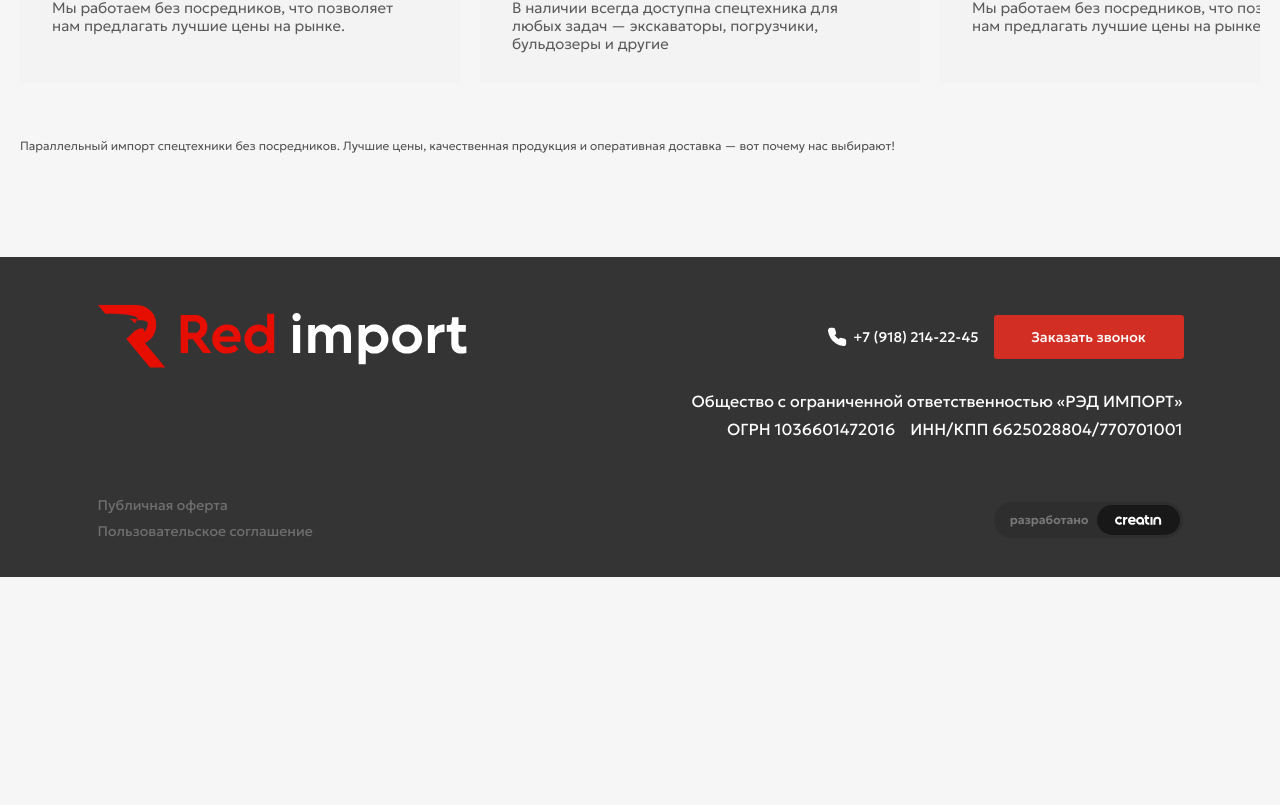
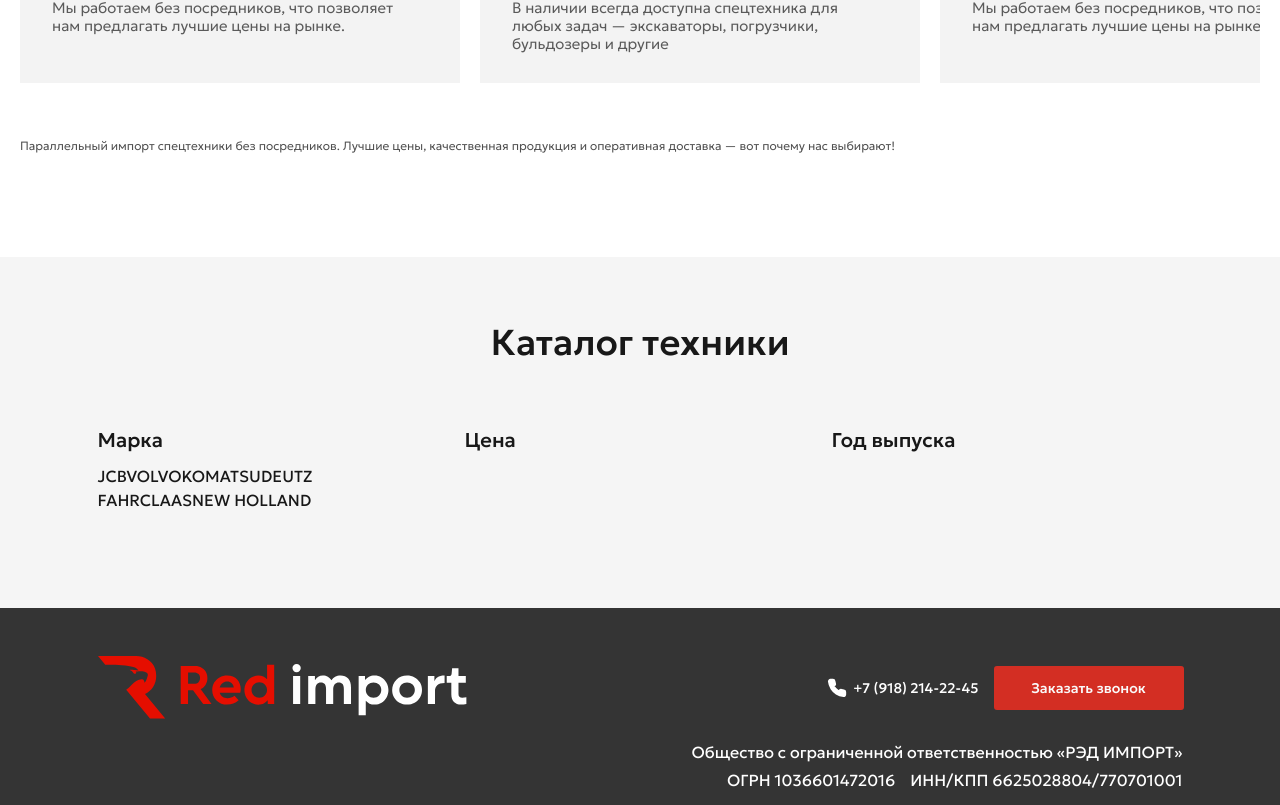
Before and after one commit to Vadim4ick/red-import, a Next.js app: page / in a window 1280 px wide. Shown: the part 1999-2804 px from the top of the page. Before the commit the page ends 2576 px from the top, so only its background shows below. Built offline with nearby package versions, Linux system fonts and the light colour scheme.

Commit message:
adding catalog

```diff
--- a/src/app/page.tsx
+++ b/src/app/page.tsx
@@ -1,4 +1,5 @@
-import { Advantages } from "@/components/Advantages/ui/Advantages";
+import { Advantages } from "@/components/Advantages";
+import { Catalog } from "@/components/Catalog";
 import { MainSection } from "@/components/MainSection";
 
 export default function Home() {
@@ -7,6 +8,8 @@
       <MainSection />
 
       <Advantages />
+
+      <Catalog />
     </>
   );
 }
--- a/src/components/Advantages/index.ts
+++ b/src/components/Advantages/index.ts
@@ -0,0 +1 @@
+export { Advantages } from "./ui/Advantages";
--- a/src/components/Advantages/ui/Advantages.tsx
+++ b/src/components/Advantages/ui/Advantages.tsx
@@ -5,9 +5,9 @@
 
 const Advantages = () => {
   return (
-    <section className="pb-[104px] pt-[88px]">
+    <section className="bg-white pb-[104px] pt-[88px]">
       <Container className="ml-auto mr-0 max-w-[1440px]">
-        <h2 className="text-[36px] font-medium leading-[43px]">
+        <h2 className="heading-two">
           Почему выбирают <span className="text-buttonColor">Red</span>Import?
         </h2>
 
--- /dev/null
+++ b/src/components/Catalog/index.ts
@@ -0,0 +1 @@
+export { Catalog } from "./ui/Catalog";
--- /dev/null
+++ b/src/components/Catalog/ui/Catalog.tsx
@@ -0,0 +1,18 @@
+import { Container } from "@/shared/ui/container";
+import { Filters } from "./Filters";
+
+const Catalog = () => {
+  return (
+    <section className="bg-[#F5F5F5] pb-[96px] pt-[64px]">
+      <Container>
+        <h2 className="heading-two text-center">Каталог техники</h2>
+
+        <div className="pt-[64px]">
+          <Filters />
+        </div>
+      </Container>
+    </section>
+  );
+};
+
+export { Catalog };
--- /dev/null
+++ b/src/components/Catalog/ui/Filters.tsx
@@ -0,0 +1,28 @@
+const Filters = () => {
+  return (
+    <div className="grid grid-cols-3 gap-4">
+      <div className="flex flex-col gap-[12px]">
+        <h3 className="heading-three">Марка</h3>
+
+        <div>
+          <span>JCB</span>
+          <span>VOLVO</span>
+          <span>KOMATSU</span>
+          <span>DEUTZ FAHR</span>
+          <span>CLAAS</span>
+          <span>NEW HOLLAND</span>
+        </div>
+      </div>
+
+      <div className="flex flex-col gap-[12px]">
+        <h3 className="heading-three">Цена</h3>
+      </div>
+
+      <div className="flex flex-col gap-[12px]">
+        <h3 className="heading-three">Год выпуска</h3>
+      </div>
+    </div>
+  );
+};
+
+export { Filters };
--- a/src/shared/style/globals.css
+++ b/src/shared/style/globals.css
@@ -3,6 +3,16 @@
 @tailwind utilities;
 
 @import url("swiper/css");
+
+@layer components {
+  .heading-two {
+    @apply text-[36px] font-medium leading-[43px];
+  }
+
+  .heading-three {
+    @apply text-[20px] font-medium leading-[24px];
+  }
+}
 
 @layer base {
   :root {
```
Also changed, not shown: src/components/Advantages/ui/AdvantagesScrollSlider.tsx (+0 -49 lines).
